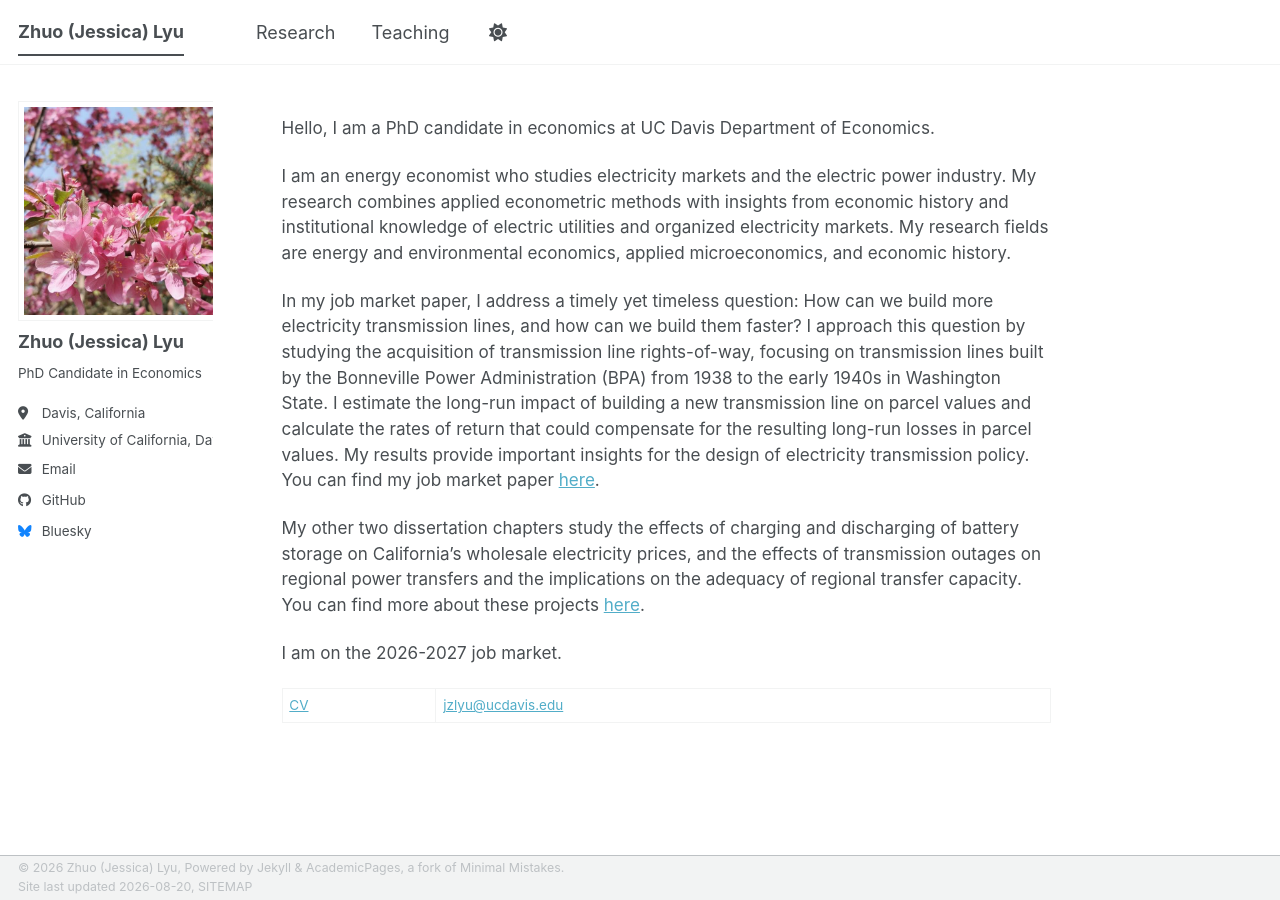
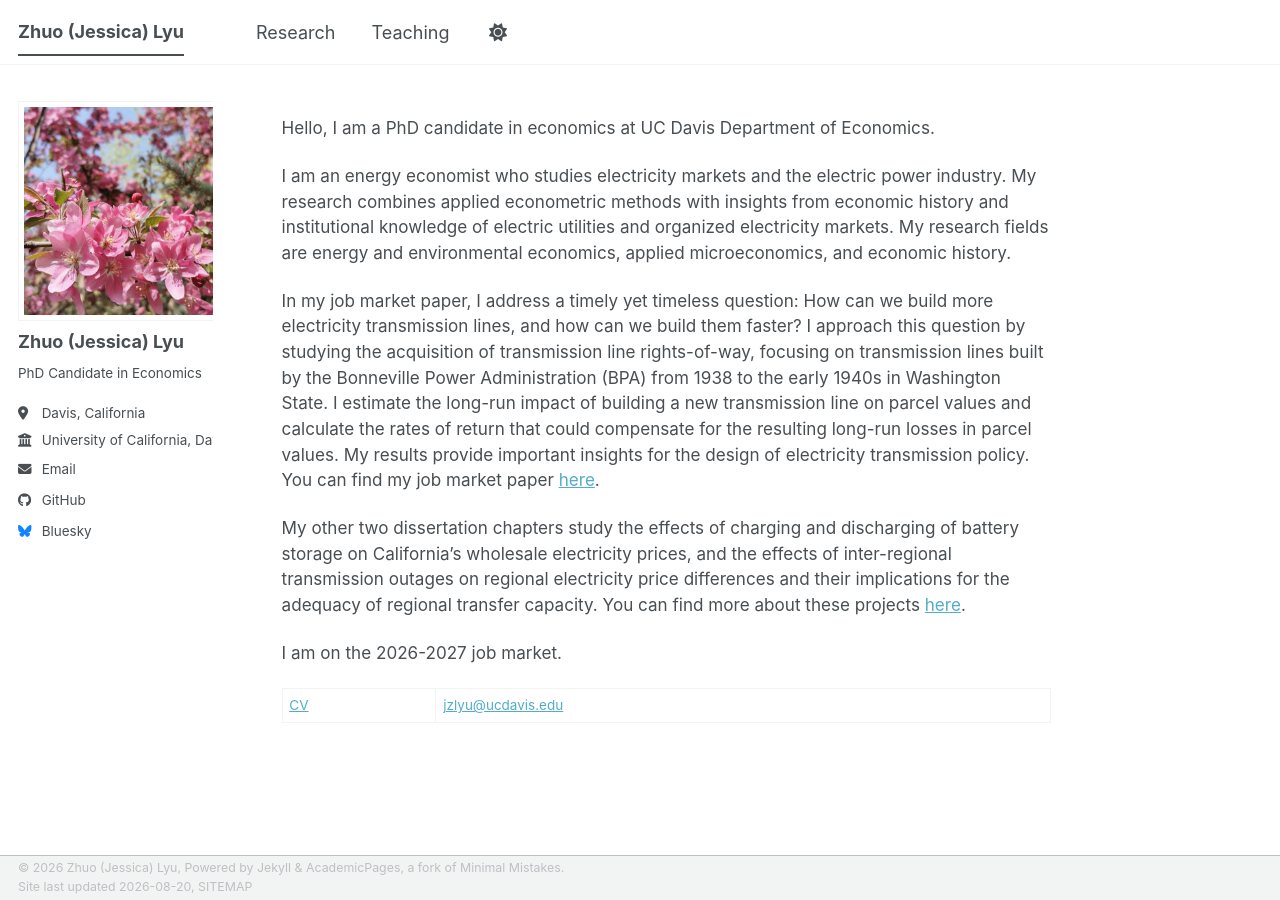
Before and after one commit to Jessicazlyu/jessicalyuzhuo, a Jekyll site: the page built from _pages/about.md, in a window 1280 px wide. Built offline with Jekyll 4.4.1, drawn with Linux system fonts in a browser that asks for light colours; a style sheet for code colours, icons or effects is not loaded.

Commit message:
Clarify dissertation chapter details in about.md
Updated the description of dissertation chapters to clarify the effects of inter-regional transmission outages.

```diff
--- a/_pages/about.md
+++ b/_pages/about.md
@@ -13,7 +13,7 @@ I am an energy economist who studies electricity markets and the electric power
 
 In my job market paper, I address a timely yet timeless question: How can we build more electricity transmission lines, and how can we build them faster? I approach this question by studying the acquisition of transmission line rights-of-way, focusing on transmission lines built by the Bonneville Power Administration (BPA) from 1938 to the early 1940s in Washington State. I estimate the long-run impact of building a new transmission line on parcel values and calculate the rates of return that could compensate for the resulting long-run losses in parcel values. My results provide important insights for the design of electricity transmission policy. You can find my job market paper [here](/files/Lyu_JMP.pdf).
 
-My other two dissertation chapters study the effects of charging and discharging of battery storage on California's wholesale electricity prices, and the effects of transmission outages on regional power transfers and the implications on the adequacy of regional transfer capacity. You can find more about these projects [here](/research/).
+My other two dissertation chapters study the effects of charging and discharging of battery storage on California's wholesale electricity prices, and the effects of inter-regional transmission outages on regional electricity price differences and their implications for the adequacy of regional transfer capacity. You can find more about these projects [here](/research/).
 
 I am on the 2026-2027 job market.
 
```
